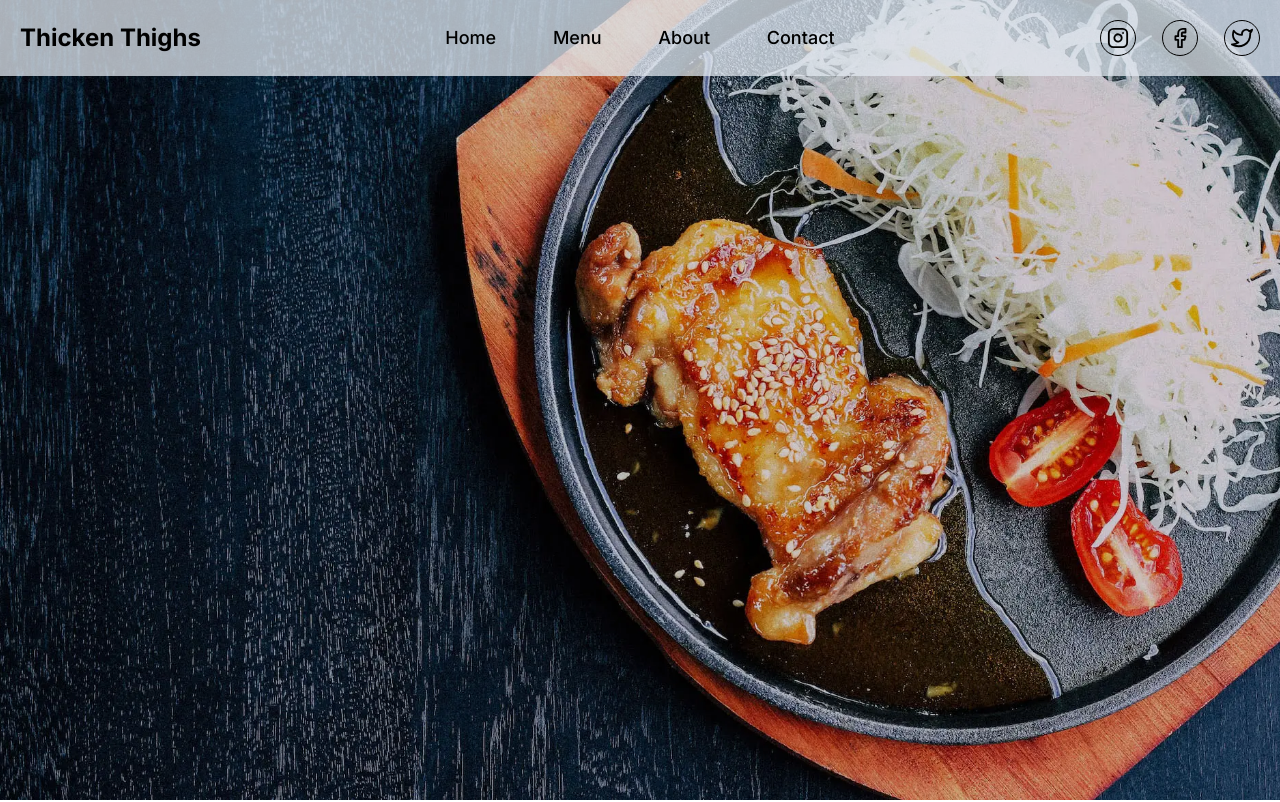
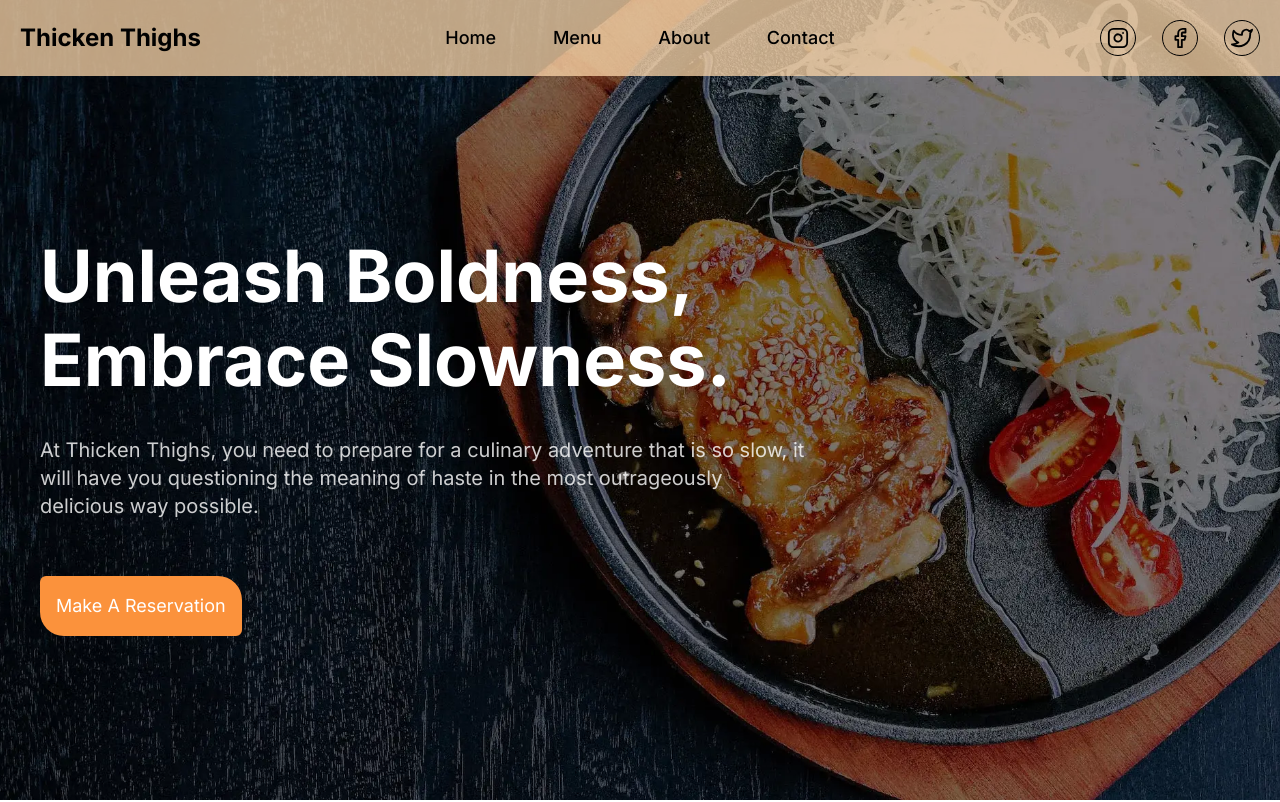
Before and after one commit to dtran813/thicken, a Next.js app: page / in a window 1280 px wide. Shown: the top 802 px of the page. Built offline with nearby package versions, Linux system fonts and the light colour scheme.

Commit message:
Modify hero image and add content for hero section

```diff
--- a/app/page.tsx
+++ b/app/page.tsx
@@ -4,8 +4,8 @@ import { FiInstagram, FiTwitter, FiFacebook } from 'react-icons/fi';
 export default function Home() {
   return (
     <>
-      <header className="h-screen bg-hero bg-cover bg-center bg-no-repeat">
-        <div className="flex items-center bg-slate-200/75 p-5">
+      <header className="flex h-screen flex-col bg-hero bg-cover bg-center bg-no-repeat">
+        <div className="flex items-center bg-orange-200/75 p-5">
           <div className="flex flex-1 justify-start">
             <h1 className="text-2xl font-bold">
               <Link href="/">Thicken Thighs</Link>
@@ -57,6 +57,24 @@ export default function Home() {
             </div>
           </div>
         </div>
+
+        <section className="flex h-full p-10">
+          <div className="m-auto flex max-w-xl flex-col xl:max-w-3xl">
+            <p className="mb-10 text-3xl font-bold text-white sm:text-5xl md:text-6xl xl:text-7xl">
+              <span className="block">Unleash Boldness,</span>
+              <span className="mt-3 block">Embrace Slowness.</span>
+            </p>
+            <p className="mb-10 text-base text-white/80 sm:text-xl">
+              At <span>Thicken Thighs</span>, you need to prepare for a culinary
+              adventure that is so slow, it will have you questioning the
+              meaning of haste in the most outrageously delicious way possible.
+            </p>
+            <button className="mt-4 w-fit rounded-bl-3xl rounded-br-md rounded-tl-md rounded-tr-3xl bg-orange-400  p-3 text-lg text-white sm:p-4">
+              Make A Reservation
+            </button>
+          </div>
+          <div className="hidden flex-1 md:block"></div>
+        </section>
       </header>
 
       <section className="m-5">
```
Also changed, not shown: public/hero.webp.
